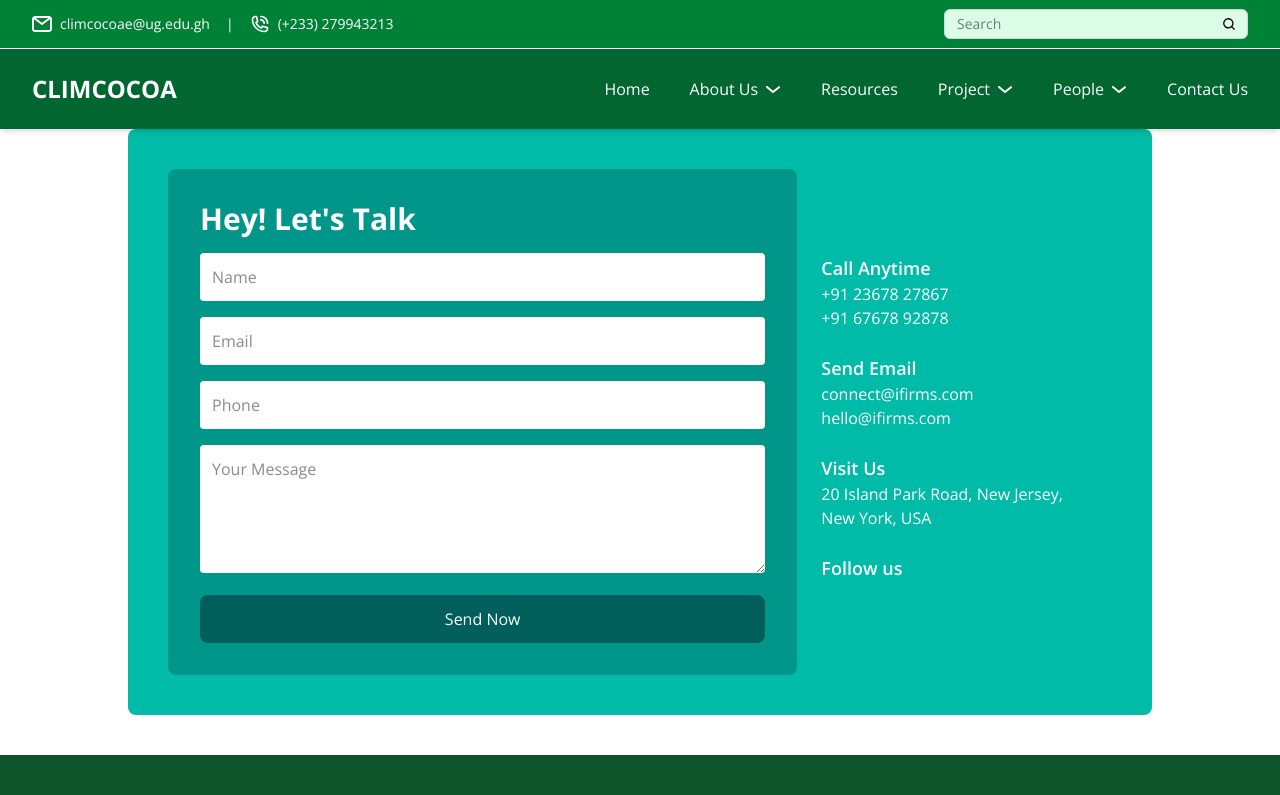
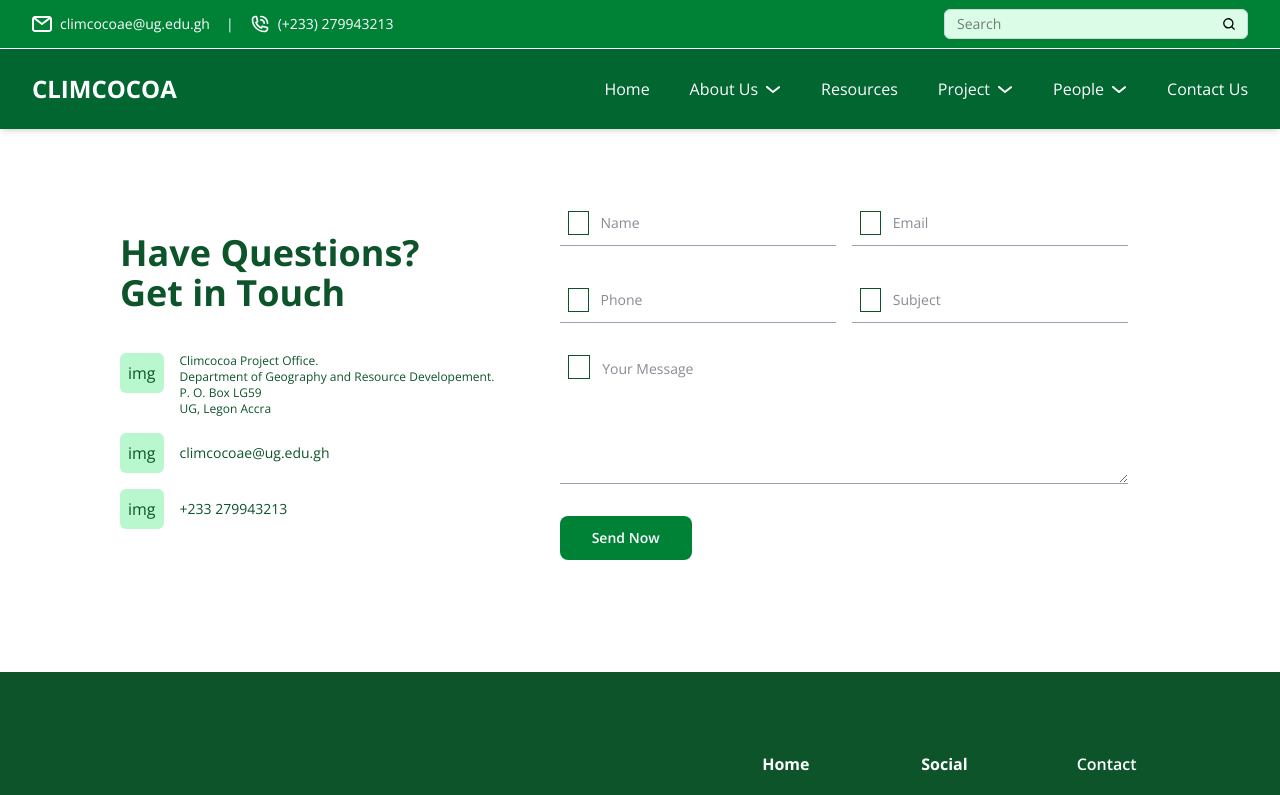
Before and after one commit to Geraldkhody/CLIMCOCOA, a React (Vite) app: page /contact in a window 1280 px wide. Shown: the top 795 px of the page. Built offline with nearby package versions, Linux system fonts and the light colour scheme; a web font is replaced by a local one.

Commit message:
Contact us page done left with svg images

```diff
--- a/src/Screens/Contact/Contact.jsx
+++ b/src/Screens/Contact/Contact.jsx
@@ -5,6 +5,7 @@ const Contact = () => {
     name: '',
     email: '',
     phone: '',
+    subject: '',
     message: ''
   });
 
@@ -17,15 +18,41 @@ const Contact = () => {
     e.preventDefault();
     console.log('Form submitted:', formData);
     alert('Message sent!');
-    setFormData({ name: '', email: '', phone: '', message: '' });
+    setFormData({ name: '', email: '', phone: '', subject: '', message: '' });
   };
 
   return (
-    <div className="flex flex-col md:flex-row bg-teal-500 p-10 rounded-lg text-white max-w-5xl mx-auto">
+    <div className="wrapper flex flex-col md:flex-row md:items-center py-10 gap-8 text-green-900 w-[69rem] ">
+      <div className='md:w-[40%]'>
+        <h1 className='text-2xl sm:text-3xl md:text-4xl font-bold'>Have Questions? <br /> Get in Touch</h1>
+        <div className='space-y-4'>
+          <div className='flex gap-4 mt-10 items-start'>
+            <div className='p-2 bg-green-200 rounded-md'>img</div>
+            <p>
+              <span className='location'>Climcocoa Project Office.</span>
+              <span className='location'>Department of Geography and Resource Developement.</span>
+              <span className='location'>P. O. Box LG59</span>
+              <span className='location'>UG, Legon Accra</span>
+            </p>
+          </div>
+          <div className='flex gap-4 items-center '>
+            <div className='p-2 bg-green-200 rounded-md'>img</div>
+            <p className='text-sm'>climcocoae@ug.edu.gh</p>
+          </div>
+          <div className='flex gap-4 items-center '>
+            <div className='p-2 bg-green-200 rounded-md'>img</div>
+            <p className='text-sm'>+233 279943213</p>
+          </div>
+        </div>
+      </div>
+
       {/* Left Column: Form */}
-      <div className="md:w-2/3 bg-teal-600 p-8 rounded-lg">
-        <h2 className="text-3xl font-bold mb-4">Hey! Let's Talk</h2>
-        <form onSubmit={handleSubmit} className="space-y-4">
+      <div className="md:w-2/3  p-8 ">
+        {/* <h2 className="text-3xl font-bold mb-4">Hey! Let's Talk</h2> */}
+        <form onSubmit={handleSubmit} className="space-y-8">
+          <div className='flex gap-4'>
+            <div className="input-field">
+              <div className='w-6 h-6 mx-2 border'></div>
               <input
                 type="text"
                 name="name"
@@ -33,8 +60,11 @@ const Contact = () => {
                 value={formData.name}
                 onChange={handleChange}
                 required
-            className="w-full p-3 rounded bg-white text-gray-900"
+                className="input-style"
               />
+            </div>
+            <div className="input-field">
+              <div className='w-6 h-6 mx-2 border'></div>
               <input
                 type="email"
                 name="email"
@@ -42,8 +72,13 @@ const Contact = () => {
                 value={formData.email}
                 onChange={handleChange}
                 required
-            className="w-full p-3 rounded bg-white text-gray-900"
+                className="input-style"
               />
+            </div>
+          </div>
+          <div className='flex gap-4'>
+            <div className="input-field">
+              <div className='w-6 h-6 mx-2 border'></div>
               <input
                 type="tel"
                 name="phone"
@@ -51,22 +86,39 @@ const Contact = () => {
                 value={formData.phone}
                 onChange={handleChange}
                 required
-            className="w-full p-3 rounded bg-white text-gray-900"
+                className="input-style"
               />
+            </div>
+            <div className="input-field">
+              <div className='w-6 h-6 mx-2 border'></div>
+              <input
+                type="text"
+                name="subject"
+                placeholder="Subject"
+                value={formData.subject}
+                onChange={handleChange}
+                required
+                className="input-style"
+              />
+            </div>
+          </div>
+          <div className="textarea-field">
+              <div className='w-6 h-6 mx-2 border'></div>
             <textarea
               name="message"
               placeholder="Your Message"
               value={formData.message}
               onChange={handleChange}
               required
-            className="w-full p-3 rounded bg-white text-gray-900 h-32"
+              className="textarea"
             />
-          <button type="submit" className="w-full bg-teal-800 hover:bg-teal-900 p-3 rounded-lg">Send Now</button>
+          </div>
+          <button type="submit" className=" bg-green-700 hover:bg-green-800 text-white text-sm font-semibold py-3 px-8 cursor-pointer rounded-lg">Send Now</button>
         </form>
       </div>
 
       {/* Right Column: Contact Info */}
-      <div className="md:w-1/3 bg-teal-500 p-6 rounded-lg flex flex-col justify-center">
+      {/* <div className="md:w-1/3 bg-teal-500 p-6 rounded-lg flex flex-col justify-center">
         <div className="mb-6">
           <h3 className="text-lg font-semibold">Call Anytime</h3>
           <p>+91 23678 27867</p>
@@ -91,7 +143,7 @@ const Contact = () => {
             ))}
           </div>
         </div>
-      </div>
+      </div> */}
     </div>
   );
 };
--- a/src/index.css
+++ b/src/index.css
@@ -7,3 +7,23 @@
 .wrapper {
     @apply max-w-7xl mx-auto px-4 sm:px-6 lg:px-8
 }
+
+.input-style {
+    @apply w-full p-3 pl-1 text-sm  bg-transparent text-gray-900  focus:outline-none
+}
+
+.input-field {
+    @apply w-full flex  items-center border-b border-gray-400
+}
+
+.textarea {
+    @apply w-full p-1  bg-transparent text-sm text-gray-900 h-32 focus:outline-none
+}
+
+.textarea-field {
+    @apply flex border-b border-gray-400
+}
+
+.location {
+    @apply block text-xs
+}
```
Lines whose indentation alone changed are shown as unchanged.
